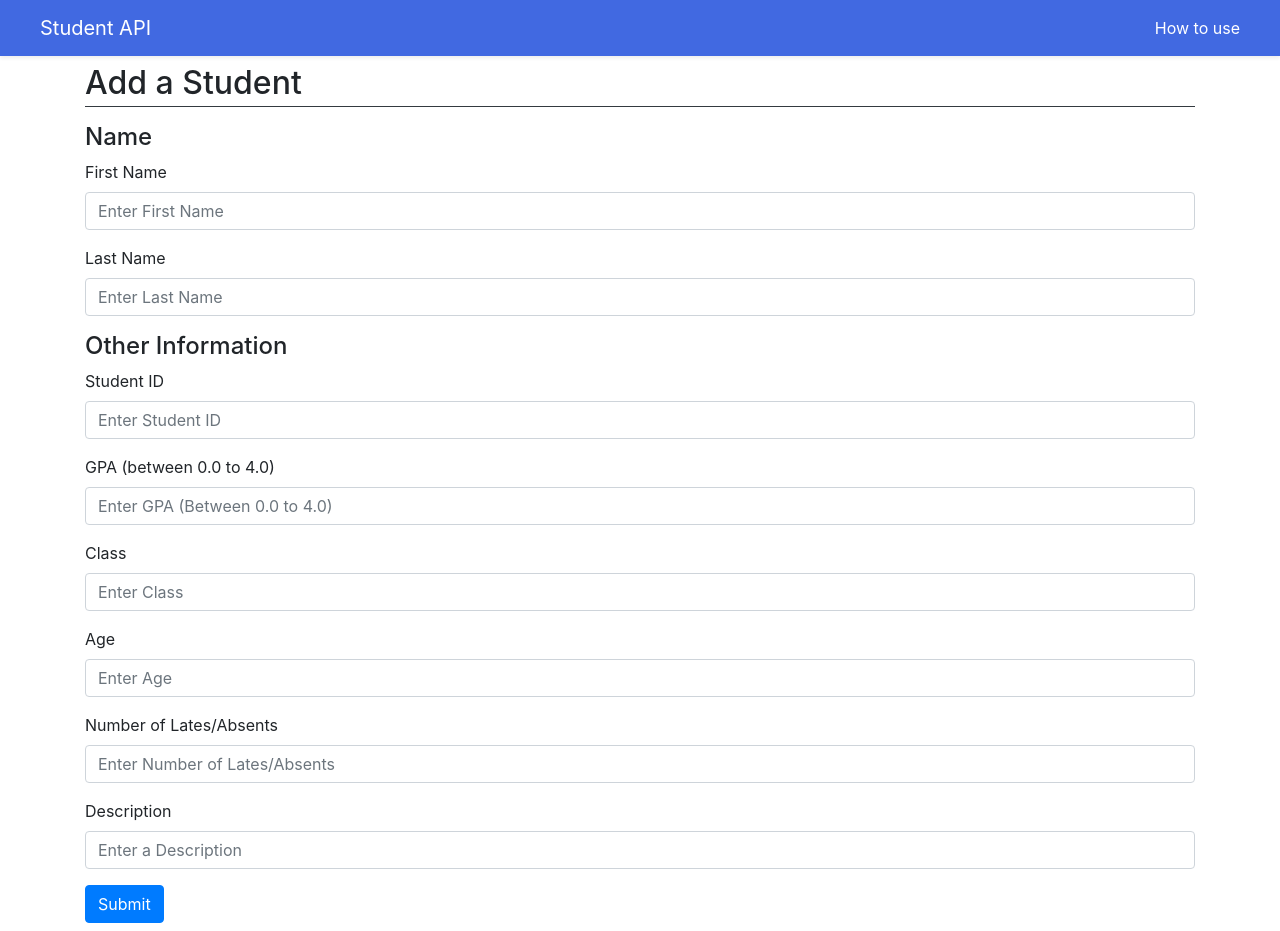
After one commit to JhaoZ/student-api-with-flask, a Flask app: page /add in a window 1280 px wide. The commit adds this page. Run offline with Flask 2, Linux system fonts and the light colour scheme.

Commit message:
Added edit, delete, and add functions

```diff
--- a/app.py
+++ b/app.py
@@ -1,6 +1,7 @@
 # import flask libraries
 import json
-from flask import Flask, jsonify, request, render_template
+from django.shortcuts import render
+from flask import Flask, jsonify, request, render_template, redirect, url_for
 import pymongo
 from pymongo import MongoClient
 
@@ -13,28 +14,7 @@ students = db.students
 import pprint
 
 # Dummy/existing data
-studentData = [
-    {
-        'FirstName': 'John',
-        'LastName': 'Doe',
-        'ID': '00001',
-        'GPA': 4.0,
-        'Class': '10A',
-        'Age': 16,
-        'LateAbsent' : 2,
-        'Description':'Participates in the Computer Science Club and is the President of the Web Development Club.',
-    },
-    {
-        'FirstName': 'Jane',
-        'LastName': 'Doe',
-        'ID': '00002',
-        'GPA': 3.8,
-        'Class': '10C',
-        'Age': 16,
-        'LateAbsent' : 4,
-        'Description':'Participates in the Biology Club, Child Welfare Club, and is the Vice President of the Math Club.',
-    },
-]
+studentData = []
 
 # Adds all the database to the dict studentData
 for s in students.find():
@@ -44,28 +24,6 @@ for s in students.find():
 @app.route("/")
 def home():
     return render_template('home.html', data = studentData)
-
-@app.route('/studentdata/<firstname>_<lastname>', methods = ['GET', 'PUT', 'DELETE'])
-def get_or_update_or_delete_student(firstname,lastname):
-    if request.method == 'GET':
-        for index, student in enumerate(studentData):
-            if student['FirstName'] == firstname and student['LastName'] == lastname:
-                return studentData[index]
-        return jsonify('Cannot find specified student')
-    elif request.method == 'PUT':
-        update = request.get_json()
-        for index, student in enumerate(studentData):
-            if student['FirstName'] == firstname and student['LastName'] == lastname:
-                studentData[index] = update
-                return jsonify({'Successful Update' : request.get_json()})
-        return jsonify({'Unsuccessful Update'})
-    else:
-        for index, student in enumerate(studentData):
-            if student['FirstName'] == firstname and student['LastName'] == lastname:
-                del studentData[index]
-                db.students.delete_one({'FirstName': firstname, 'LastName':lastname})
-                return jsonify({'Deleted': firstname + " " + lastname})
-        return jsonify({'Delete Failed'})
 
 # Get request for all the student data in json format
 @app.route('/studentdata', methods = ['GET'])
@@ -90,10 +48,32 @@ def get_student_by_id(id):
         for index, student in enumerate(studentData):
             if student['ID'] == id:
                 del studentData[index]
-                db.students.delete_one({'ID': id})
+                students.delete_one({'ID': id})
                 return jsonify({'Deleted': id})
         return jsonify({'Delete Failed'})
 
+@app.route('/data/<id>', methods = ['GET', 'POST'])
+def student_id_methods(id):
+    if request.method == 'GET':
+        for index, student in enumerate(studentData):
+            if student['ID'] == id:
+                return studentData[index]
+        return jsonify({'Cannot find specified student'})
+    else:
+        update = request.form.to_dict()
+        for index, student in enumerate(studentData):
+            if student['ID'] == id:
+                students.delete_one({'ID': id})
+                students.insert_one(update)
+                id_to_use = update['ID']
+                if does_id_exist(update['ID']):
+                    id_to_use = get_new_id(id_to_use)
+                update['ID'] = id_to_use
+                studentData[index] = update
+                return redirect(url_for('home'))
+        return jsonify({'Unsuccessful Update'})
+
+# Adds a student through POST
 @app.route('/studentdata', methods = ['POST'])
 def add_student():
     new_student = request.get_json()
@@ -136,14 +116,51 @@ def does_id_exist(id):
             return True
     return False
 
+@app.route('/<id>')
+def go_to_profile(id):
+    for index, student in enumerate(studentData):
+        if student['ID'] == id:
+            data = studentData[index]
+            return render_template('profile.html', student = data)
+    return jsonify('This student does not exist')
+
+# Deleting a profile through GUI
+@app.route('/<id>/delete', methods = ['POST'])
+def delete_profile(id):
+    if request.method == 'POST':
+        for index, student in enumerate(studentData):
+            if student['ID'] == id:
+                data = studentData[index]
+                del studentData[index]
+                students.delete_one({'ID': id})
+                return redirect(url_for('home'))
+    else:
+        return jsonify('Something went wrong')
+
+
 # Returns a view of a form to update a post
-@app.route('/<firstname>_<lastname>/edit')
-def go_to_edit(firstname, lastname):
+@app.route('/<id>/edit')
+def go_to_edit(id):
     data = 0
     for index, student in enumerate(studentData):
-        if student['FirstName'] == firstname and student['LastName'] == lastname:
+        if student['ID'] == id:
             data = studentData[index]
     if not data == 0:
-        return render_template('edit.html', data = data)
+        return render_template('edit.html', student = data)
     else:
         return jsonify('This student does not exist')
+
+@app.route('/add')
+def add_a_student_link():
+    return render_template('add.html')
+
+@app.route('/addstudent', methods = ['POST'])
+def add_profile():
+    to_add = request.form.to_dict()
+    id_to_use = to_add['ID']
+    if does_id_exist(to_add['ID']):
+        id_to_use = get_new_id(id_to_use)
+    to_add['ID'] = id_to_use
+    students.insert_one(to_add)
+    studentData.append(to_add)
+    return redirect(url_for('home'))
--- /dev/null
+++ b/templates/add.html
@@ -0,0 +1,50 @@
+
+{% extends 'base.html' %}
+
+{% block title %}Add Student{% endblock %}
+
+{% block content %}
+<h2 class = "border-dark border-bottom pb-1 mb-3">Add a Student</h2>
+        <form action="{{url_for('add_profile')}}" class = "d-inline" method = "POST">
+            <div class = "form-group">
+                <h4>Name</h4>
+                <div class = "form-group">
+                    <div class = "form-group">
+                        <label for="FirstName">First Name</label>
+                        <input type = "text" class = "form-control" name = "FirstName" placeholder= "Enter First Name">
+                    </div>
+                    <div class = "form-group">
+                        <label for="LastName">Last Name</label>
+                        <input type = "text" class = "form-control" name = "LastName" placeholder= "Enter Last Name" >
+                    </div>
+                </div>
+            </div>
+            <h4>Other Information</h4>
+            <div class = "form-group">
+                <label for = "ID">Student ID</label>
+                <input type = "text" class = "form-control" name = "ID" placeholder= "Enter Student ID">
+            </div>
+            <div class = "form-group">
+                <label for = "GPA">GPA (between 0.0 to 4.0)</label>
+                <input type = "number" min = "0" max = "4" step = "0.01" class = "form-control" name = "GPA" placeholder= "Enter GPA (Between 0.0 to 4.0)">
+            </div>
+            <div class = "form-group">
+                <label for = "Class">Class</label>
+                <input type = "text" class = "form-control" name = "Class" placeholder= "Enter Class">
+            </div>
+            <div class = "form-group">
+                <label for = "Age">Age</label>
+                <input type = "number" class = "form-control" name = "Age" placeholder = "Enter Age">
+            </div>
+            <div class = "form-group">
+                <label for = "LateAbsent">Number of Lates/Absents</label>
+                <input type = "number" class = "form-control" name = "LateAbsent" placeholder = "Enter Number of Lates/Absents">
+            </div>
+            <div class = "form-group">
+                <label for = "Description">Description</label>
+                <input type = "text" class = "form-control" name = "Description" placeholder = "Enter a Description">
+            </div>
+            <button type = "submit" class = "btn btn-primary">Submit</button>
+        </form>
+    </div>
+{% endblock %}
--- a/templates/base.html
+++ b/templates/base.html
@@ -9,10 +9,10 @@
     </head>
     <body>
         <nav style = "background-color: royalblue" class = "navbar shadow-sm">
-            <a class = "text-white navbar-brand ml-4" href="#">Student API</a>
+            <a class = "text-white navbar-brand ml-4" href="{{url_for('home')}}">Student API</a>
             <a class = "text-white navbar-item mr-4" href="#">How to use</a>
         </nav>
-        <div class= "container mt-2">
+        <div class= "container mt-2 mb-2">
             {% block content%}
             {% endblock %}
         </div>
--- a/templates/home.html
+++ b/templates/home.html
@@ -3,13 +3,15 @@
 {% block title %}Student API Home{% endblock %}
 
 {% block content %}
-<h2 class = "border-dark border-bottom pb-1 mb-3">Student Data</h2>
+        <h2 class = "border-dark border-bottom pb-1 mb-2">Student Data</h2>
+        <a href="/add" class = "btn btn-info mb-2">Add a Student</a>
+        <a href="#" class = "btn btn-primary mb-2">Random</a>
             {% for student in data %}
             <!--card-->
             <div class = "card mb-4 shadow">
                 <div style = "background-color: slategray" class = "card-header">
                     <h5 class = "d-inline card-title text-white">
-                    <a class = "text-white" href = "/{{student.FirstName}}_{{student.LastName}}/edit">
+                    <a class = "text-white" href = "/{{student.ID}}">
                         {{student.FirstName}} {{student.LastName}}
                     </a>
                     </h5>
```
Also changed, not shown: templates/edit.html (+43 -4 lines), templates/profile.html (added, +33 -0 lines).
